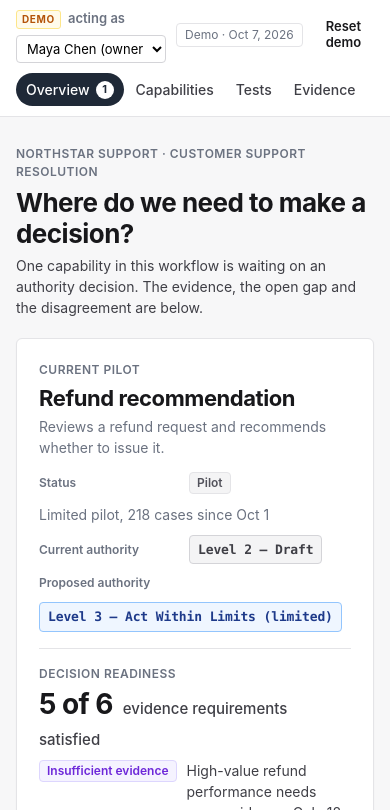
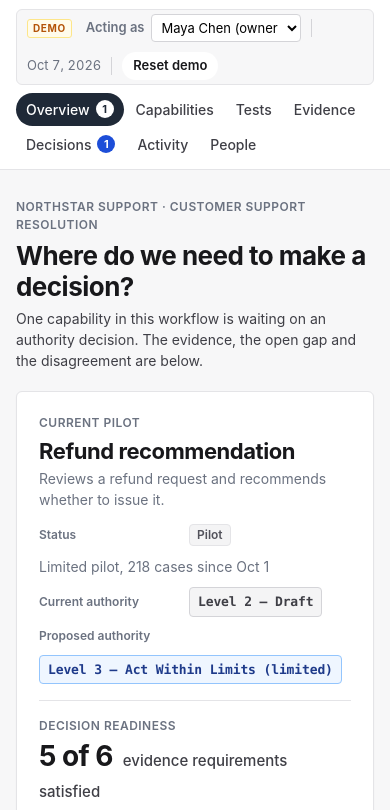
Before and after one commit to pedringt/authority-lab, a website with bundled scripts: page index.html in a window 390 px wide. Shown: the part 34-844 px from the top of the page. Built offline with nearby package versions, Linux system fonts and the light colour scheme.

Commit message:
Header: two rows, grouped demo controls, tabs without horizontal scroll
Co-Authored-By: Claude Opus 5.5 <noreply@anthropic.com>

```diff
--- a/index.html
+++ b/index.html
@@ -11,17 +11,22 @@
 <body>
   <a class="skip" href="#app">Skip to content</a>
   <header class="topbar" id="topbar">
+    <div class="topbar-row">
       <div class="brand">
         <a class="brand-name" href="#/overview">Authority Lab</a>
         <span class="brand-sep" aria-hidden="true">/</span>
         <span class="brand-ws">Northstar Support</span>
       </div>
-    <nav class="nav" id="nav" aria-label="Primary"></nav>
-    <div class="topbar-actions">
+      <div class="demo-controls" role="group" aria-label="Demo controls" title="Seeded demo data. No real customers, money or model calls.">
+        <span class="acting-demo">Demo</span>
         <div id="acting"></div>
-      <span class="demo-tag" title="Seeded demo data. No real customers, money or model calls.">Demo · Oct 7, 2026</span>
+        <span class="demo-sep" aria-hidden="true"></span>
+        <span class="demo-date">Oct 7, 2026</span>
+        <span class="demo-sep" aria-hidden="true"></span>
         <button class="btn btn-ghost btn-sm" data-action="reset" title="Restore the seeded prototype state">Reset demo</button>
       </div>
+    </div>
+    <nav class="nav" id="nav" aria-label="Primary"></nav>
   </header>
   <main class="app" id="app" tabindex="-1"></main>
   <footer class="foot">
--- a/src/main.js
+++ b/src/main.js
@@ -106,12 +106,11 @@ function render() {
   // A demo control: a real version would know who is signed in. Only active
   // people can be chosen.
   acting.innerHTML = String(html`<label class="acting" title="Demo control. A real version would use sign-in; this picker stands in for it so the demo can show different people proposing, approving and authorizing.">
-    <span class="acting-label"><span class="acting-demo">Demo</span> acting as</span>
+    <span class="acting-label">Acting as</span>
     <select data-action="set-acting" aria-label="Demo: acting as">
       <option value="" ${state.actingAs ? '' : 'selected'}>${(roster[defaultOwner] || roster[current]).name} (owner)</option>
       ${Object.entries(activePeople(state)).map(([k, p]) => html`<option value="${k}" ${state.actingAs === k ? 'selected' : ''}>${p.name} · ${p.role}</option>`)}
     </select>
-    <span class="acting-help">Stands in for sign-in.</span>
   </label>`);
   acting.dataset.current = current;
 
--- a/styles/app.css
+++ b/styles/app.css
@@ -56,17 +56,18 @@ button { font: inherit; }
 .empty { color: var(--muted); padding: 24px; text-align: center; border: 1px dashed var(--border-strong); border-radius: var(--radius); }
 
 /* Shell ------------------------------------------------------------------ */
+/* Two rows: brand and the demo controls, then the section tabs. */
 .topbar {
-  display: flex; align-items: center; gap: 24px;
-  padding: 0 24px; height: 56px;
+  padding: 10px 24px 8px;
   background: var(--surface); border-bottom: 1px solid var(--border);
   position: sticky; top: 0; z-index: 20;
 }
+.topbar-row { display: flex; align-items: center; justify-content: space-between; gap: 12px 24px; flex-wrap: wrap; margin-bottom: 8px; }
 .brand { display: flex; align-items: baseline; gap: 8px; white-space: nowrap; }
 .brand-name { font-weight: 700; color: var(--text); letter-spacing: -0.01em; }
 .brand-sep { color: var(--border-strong); }
 .brand-ws { color: var(--muted); font-size: 14px; }
-.nav { display: flex; gap: 2px; flex: 1; overflow-x: auto; }
+.nav { display: flex; flex-wrap: wrap; gap: 2px; }
 .nav-link {
   color: var(--text-2); padding: 6px 10px; border-radius: 999px; font-weight: 500; font-size: 14px;
   display: inline-flex; align-items: center; gap: 6px; white-space: nowrap;
@@ -76,8 +77,9 @@ button { font: inherit; }
 .nav-count { font-size: 11px; font-weight: 700; background: var(--decide); color: #fff; border-radius: 999px; min-width: 18px; height: 18px; display: inline-grid; place-items: center; padding: 0 5px; }
 .nav-link.is-active .nav-count { background: #fff; color: var(--accent); }
 .nav-count.is-alert { background: var(--fail); }
-.topbar-actions { display: flex; align-items: center; gap: 10px; }
-.demo-tag { font-size: 12px; color: var(--muted); border: 1px solid var(--border); border-radius: 4px; padding: 2px 8px; white-space: nowrap; }
+.demo-controls { display: flex; align-items: center; gap: 10px; flex-wrap: wrap; padding: 4px 4px 4px 10px; border: 1px solid var(--border); border-radius: 999px; background: var(--bg); font-size: 13px; }
+.demo-sep { width: 1px; height: 18px; background: var(--border-strong); }
+.demo-date { color: var(--muted); white-space: nowrap; font-variant-numeric: tabular-nums; }
 
 .app { max-width: 1120px; margin: 0 auto; padding: 28px 24px 64px; }
 .foot { max-width: 1120px; margin: 0 auto; padding: 0 24px 40px; color: var(--muted); font-size: 13px; }
@@ -340,11 +342,6 @@ textarea { width: 100%; padding: 8px 10px; border: 1px solid var(--border-strong
 .activity-meta { font-size: 13px; color: var(--muted); }
 
 /* Responsive ------------------------------------------------------------ */
-@media (max-width: 1100px) {
-  .topbar { flex-wrap: wrap; height: auto; padding: 10px 24px; gap: 8px 16px; }
-  .nav { order: 3; flex: 1 0 100%; }
-  .topbar-actions { margin-left: auto; }
-}
 @media (max-width: 960px) {
   .metric-grid, .attention-grid, .metric-grid-4 { grid-template-columns: repeat(2, 1fr); }
   .decision-grid { grid-template-columns: 1fr; }
@@ -353,9 +350,8 @@ textarea { width: 100%; padding: 8px 10px; border: 1px solid var(--border-strong
 }
 @media (max-width: 720px) {
   html { font-size: 14px; }
-  .topbar { flex-wrap: wrap; height: auto; padding: 10px 16px; gap: 10px; }
-  .nav { order: 3; flex: 1 0 100%; }
-  .topbar-actions { margin-left: auto; }
+  .topbar { padding: 10px 16px 8px; }
+  .demo-controls { border-radius: var(--radius); }
   .app, .foot { padding-left: 16px; padding-right: 16px; }
   .page-head { flex-direction: column; align-items: flex-start; gap: 12px; }
   .hero-grid { grid-template-columns: 1fr; gap: 16px; }
@@ -489,10 +485,7 @@ textarea { width: 100%; padding: 8px 10px; border: 1px solid var(--border-strong
 
 .impact-note { margin: 0 0 8px; }
 /* Acting-as picker as a demo control ------------------------------------ */
-.acting { flex-wrap: wrap; }
 .acting-demo { display: inline-block; font-size: 10px; font-weight: 700; letter-spacing: 0.06em; text-transform: uppercase; color: var(--watch); background: var(--watch-bg); border: 1px solid var(--watch-bd); border-radius: 3px; padding: 1px 5px; margin-right: 4px; }
-.acting-help { flex-basis: 100%; font-size: 11px; color: var(--muted); line-height: 1.2; }
-@media (max-width: 720px) { .acting-help { display: none; } }
 
 .notice-links { white-space: nowrap; font-weight: 600; }
 .attention ul.plain-list { margin: 6px 0; }
```
Lines whose indentation alone changed are shown as unchanged.
